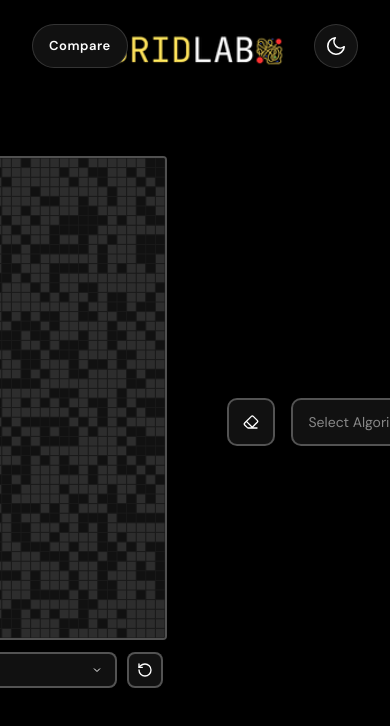
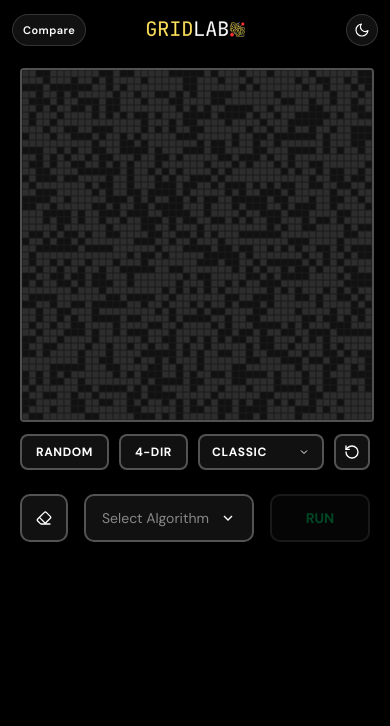
Before and after one commit to nikhilvirdi/GridLab, a React (Vite) app in the folder frontend/: page / in a window 390 px wide. Shown: the top 726 px of the page. Built offline with nearby package versions, Linux system fonts and the light colour scheme.

Commit message:
feat: add mobile responsiveness, comparison view refinements, and UI improvements

```diff
--- a/frontend/src/App.tsx
+++ b/frontend/src/App.tsx
@@ -3,6 +3,7 @@ import { motion, AnimatePresence } from 'framer-motion';
 import { GridCanvas } from './canvas/GridCanvas';
 import type { GridCanvasHandle } from './canvas/GridCanvas';
 import type { SolveResult } from './algorithms/types';
+import { useIsMobile } from './hooks/useIsMobile';
 
 type Point = { r: number; c: number };
 
@@ -29,12 +30,15 @@ function App() {
   const [sharedSpeed, setSharedSpeed] = useState(2);
 
   const isDark = theme === 'dark';
+  const isMobile = useIsMobile();
 
   return (
     <div
       className="overflow-hidden select-none"
       style={{
-        height: '100vh',
+        height: isMobile ? 'auto' : '100vh',
+        minHeight: isMobile ? '100vh' : undefined,
+        overflow: isMobile ? 'visible' : 'hidden',
         backgroundColor: isDark ? '#000000' : '#f0f0f0',
         color: isDark ? '#ffffff' : '#000000',
       }}
@@ -44,7 +48,13 @@ function App() {
         src={isDark ? `${import.meta.env.BASE_URL}gridlab_logo.png` : `${import.meta.env.BASE_URL}gridlab_logo_lighttheme.png`}
         alt="GridLab"
         className="fixed z-50"
-        style={{ top: '24px', left: '50%', transform: 'translateX(-50%)', height: '56px', width: 'auto' }}
+        style={{
+          top: isMobile ? '14px' : '24px',
+          left: '50%',
+          transform: 'translateX(-50%)',
+          height: isMobile ? '32px' : '56px',
+          width: 'auto',
+        }}
       />
 
       {/* Compare button — fixed top-left */}
@@ -53,16 +63,16 @@ function App() {
         aria-label={view === 'single' ? 'Compare' : 'Exit Compare'}
         className="fixed z-50 flex items-center justify-center"
         style={{
-          top: '24px',
-          left: '32px',
-          height: '44px',
-          padding: '0 16px',
-          borderRadius: '22px',
+          top: isMobile ? '14px' : '24px',
+          left: isMobile ? '12px' : '32px',
+          height: isMobile ? '32px' : '44px',
+          padding: isMobile ? '0 10px' : '0 16px',
+          borderRadius: isMobile ? '16px' : '22px',
           backgroundColor: isDark ? '#111111' : '#e0e0e0',
           border: `1px solid ${isDark ? 'rgba(255,255,255,0.15)' : 'rgba(0,0,0,0.15)'}`,
           color: isDark ? '#ffffff' : '#000000',
           fontFamily: 'inherit',
-          fontSize: '13px',
+          fontSize: isMobile ? '11px' : '13px',
           fontWeight: 600,
           letterSpacing: '0.04em',
           cursor: 'pointer',
@@ -77,10 +87,10 @@ function App() {
         aria-label="Toggle Theme"
         className="fixed z-50 flex items-center justify-center"
         style={{
-          top: '24px',
-          right: '32px',
-          width: '44px',
-          height: '44px',
+          top: isMobile ? '14px' : '24px',
+          right: isMobile ? '12px' : '32px',
+          width: isMobile ? '32px' : '44px',
+          height: isMobile ? '32px' : '44px',
           borderRadius: '50%',
           backgroundColor: isDark ? '#111111' : '#e0e0e0',
           border: `1px solid ${isDark ? 'rgba(255,255,255,0.15)' : 'rgba(0,0,0,0.15)'}`,
@@ -100,8 +110,8 @@ function App() {
             {isDark ? (
               <svg
                 xmlns="http://www.w3.org/2000/svg"
-                width="22"
-                height="22"
+                width={isMobile ? '16' : '22'}
+                height={isMobile ? '16' : '22'}
                 viewBox="0 0 24 24"
                 fill="none"
                 stroke="#ffffff"
@@ -114,8 +124,8 @@ function App() {
             ) : (
               <svg
                 xmlns="http://www.w3.org/2000/svg"
-                width="20"
-                height="20"
+                width={isMobile ? '16' : '20'}
+                height={isMobile ? '16' : '20'}
                 viewBox="0 0 24 24"
                 fill="none"
                 stroke="#000000"
@@ -135,11 +145,13 @@ function App() {
       {view === 'single' ? (
         <div
           style={{
-            paddingTop: '56px',
-            height: 'calc(100vh - 56px)',
-            overflow: 'hidden',
+            paddingTop: isMobile ? '68px' : '56px',
+            paddingBottom: isMobile ? '48px' : 0,
+            height: isMobile ? 'auto' : 'calc(100vh - 56px)',
+            overflow: isMobile ? 'visible' : 'hidden',
             display: 'flex',
-            flexDirection: 'row',
+            flexDirection: isMobile ? 'column' : 'row',
+            alignItems: isMobile ? 'center' : undefined,
             width: '100%',
           }}
         >
--- a/frontend/src/canvas/GridCanvas.tsx
+++ b/frontend/src/canvas/GridCanvas.tsx
@@ -2,6 +2,7 @@ import React, { forwardRef, useEffect, useImperativeHandle, useRef, useState } f
 import { motion, AnimatePresence } from 'framer-motion';
 import { Eraser } from 'lucide-react';
 import LoaderOne from '../components/LoaderOne';
+import { useIsMobile } from '../hooks/useIsMobile';
 import { generateMaze, generateCorridorMaze, generateClusteredTerrain, generateRiverTerrain, generateGlacierTerrain } from '../algorithms/maze';
 import { solveBFS } from '../algorithms/bfs';
 import { solveDFS } from '../algorithms/dfs';
@@ -197,6 +198,23 @@ export const GridCanvas = forwardRef<GridCanvasHandle, GridCanvasProps>(function
   const stoppedEarlyRef = useRef(false);
   const sizeRef       = useRef(size);
   useEffect(() => { sizeRef.current = size; }, [size]);
+
+  // Mobile-responsive grid sizing — only affects the single (non-compare)
+  // view. compareMode always resolves to GRID_PX unchanged; compare mode's
+  // mobile layout is out of scope for this change.
+  const isMobile = useIsMobile();
+  const [viewportWidth, setViewportWidth] = useState(
+    typeof window !== 'undefined' ? window.innerWidth : GRID_PX
+  );
+  useEffect(() => {
+    if (!isMobile || compareMode) return;
+    const handleResize = () => setViewportWidth(window.innerWidth);
+    handleResize();
+    window.addEventListener('resize', handleResize);
+    return () => window.removeEventListener('resize', handleResize);
+  }, [isMobile, compareMode]);
+  const mobileGridPx = Math.min(viewportWidth - 40, 480);
+  const gridPx = (isMobile && !compareMode) ? mobileGridPx : GRID_PX;
 
 interface ModeSnapshot {
   grid: number[][];
@@ -479,10 +497,11 @@ interface ModeSnapshot {
     return () => document.removeEventListener('mousedown', fn);
   }, []);
 
-  // Fixed 520px grid — no resize needed
+  // Grid pixel size — fixed at GRID_PX on desktop and in compare mode;
+  // recalculated from viewport width on mobile single view.
   useEffect(() => {
-    setDimensions({ width: GRID_PX, height: GRID_PX });
-  }, []);
+    setDimensions({ width: gridPx, height: gridPx });
+  }, [gridPx]);
 
   // Canvas click handler — DO NOT MODIFY
   const handleCanvasClick = (e: React.MouseEvent<HTMLCanvasElement>) => {
@@ -934,8 +953,13 @@ interface ModeSnapshot {
 
   return (
     <div
-      className="flex flex-row select-none"
-      style={{ width: compareMode ? 'auto' : '100%', height: '100%' }}
+      className="flex select-none"
+      style={{
+        width: compareMode ? 'auto' : '100%',
+        height: (isMobile && !compareMode) ? 'auto' : '100%',
+        flexDirection: (isMobile && !compareMode) ? 'column' : 'row',
+        alignItems: (isMobile && !compareMode) ? 'center' : undefined,
+      }}
     >
       {/* Fullscreen loader */}
       <AnimatePresence>
@@ -952,15 +976,15 @@ interface ModeSnapshot {
         )}
       </AnimatePresence>
 
-      {/* ── Left column — 55%, grid+controls centered flush-right with padding (auto in compareMode) ── */}
+      {/* ── Left column — 55%, grid+controls centered flush-right with padding (auto in compareMode; full-width and centered on mobile single view) ── */}
       <div
         style={{
-          width: compareMode ? 'auto' : '55%',
-          height: '100%',
+          width: (isMobile && !compareMode) ? '100%' : (compareMode ? 'auto' : '55%'),
+          height: (isMobile && !compareMode) ? 'auto' : '100%',
           display: 'flex',
           alignItems: 'center',
-          justifyContent: compareMode ? 'center' : 'flex-end',
-          paddingRight: compareMode ? 0 : '52px',
+          justifyContent: (isMobile && !compareMode) ? 'center' : (compareMode ? 'center' : 'flex-end'),
+          paddingRight: (isMobile && !compareMode) ? 0 : (compareMode ? 0 : '52px'),
           flexShrink: 0,
         }}
       >
@@ -969,7 +993,7 @@ interface ModeSnapshot {
             display: 'flex',
             flexDirection: 'column',
             gap: '12px',
-            width: `${GRID_PX}px`,
+            width: `${gridPx}px`,
             flexShrink: 0,
             paddingBottom: compareMode ? '45px' : 0,
           }}
@@ -978,8 +1002,8 @@ interface ModeSnapshot {
           <div
             ref={containerRef}
             style={{
-              width: `${GRID_PX}px`,
-              height: `${GRID_PX}px`,
+              width: `${gridPx}px`,
+              height: `${gridPx}px`,
               boxSizing: 'content-box',
               flexShrink: 0,
               backgroundColor: isDark ? '#0d0d0d' : '#ffffff',
@@ -1239,23 +1263,24 @@ interface ModeSnapshot {
         </div>
       </div>
 
-      {/* ── Right column — 45%, controls start at grid top ── */}
+      {/* ── Right column — 45%, controls start at grid top (full-width, stacked below grid on mobile) ── */}
       {!compareMode && (
         <div
           style={{
-            width: '45%',
-            height: '100%',
+            width: isMobile ? '100%' : '45%',
+            height: isMobile ? 'auto' : '100%',
             display: 'flex',
             flexDirection: 'column',
-            alignItems: 'flex-start',
-            justifyContent: 'center',
-            paddingLeft: '12px',
+            alignItems: isMobile ? 'center' : 'flex-start',
+            justifyContent: isMobile ? 'flex-start' : 'center',
+            paddingLeft: isMobile ? 0 : '12px',
+            paddingTop: isMobile ? '24px' : 0,
             flexShrink: 0,
           }}
         >
           <div
             style={{
-              width: `${CONTENT_W}px`,
+              width: isMobile ? `${gridPx}px` : `${CONTENT_W}px`,
               display: 'flex',
               flexDirection: 'column',
               gap: `${SECTION_GAP}px`,
@@ -1402,7 +1427,7 @@ interface ModeSnapshot {
                   <button
                     onClick={() => setStatsPanelOpen((prev) => !prev)}
                     style={{
-                      width: `${CONTENT_W}px`,
+                      width: '100%',
                       height: `${CTRL_H}px`,
                       borderRadius: '10px',
                       backgroundColor: panelBg,
@@ -1425,7 +1450,7 @@ interface ModeSnapshot {
                         exit={{ opacity: 0, height: 0 }}
                         transition={{ duration: 0.25, ease: 'easeOut' }}
                         style={{
-                          width: `${CONTENT_W}px`,
+                          width: '100%',
                           borderRadius: '12px',
                           border: `2px solid ${borderColor}`,
                           backgroundColor: isDark ? '#111111' : '#e0e0e0',
--- /dev/null
+++ b/frontend/src/hooks/useIsMobile.ts
@@ -0,0 +1,17 @@
+import { useState, useEffect } from 'react';
+
+const MOBILE_BREAKPOINT = 768;
+
+export function useIsMobile(): boolean {
+  const [isMobile, setIsMobile] = useState(
+    typeof window !== 'undefined' ? window.innerWidth <= MOBILE_BREAKPOINT : false
+  );
+
+  useEffect(() => {
+    const handleResize = () => setIsMobile(window.innerWidth <= MOBILE_BREAKPOINT);
+    window.addEventListener('resize', handleResize);
+    return () => window.removeEventListener('resize', handleResize);
+  }, []);
+
+  return isMobile;
+}
--- a/frontend/src/index.css
+++ b/frontend/src/index.css
@@ -23,6 +23,17 @@ body,
   height: 100%;
   width: 100%;
   overflow: hidden;
+}
+
+@media (max-width: 768px) {
+  html,
+  body,
+  #root {
+    height: auto;
+    min-height: 100%;
+    overflow-y: auto;
+    overflow-x: hidden;
+  }
 }
 
 /* Speed slider — dark theme */
```
